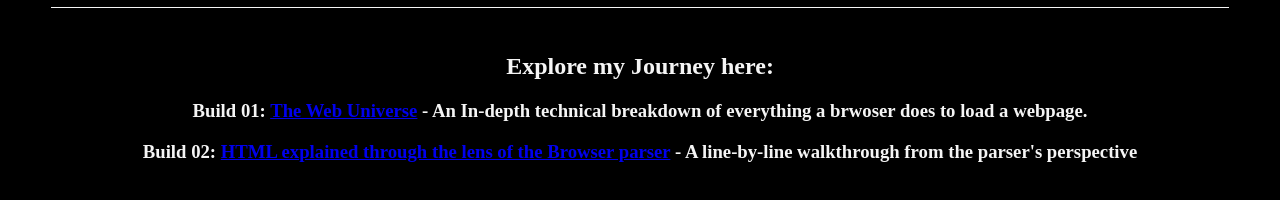
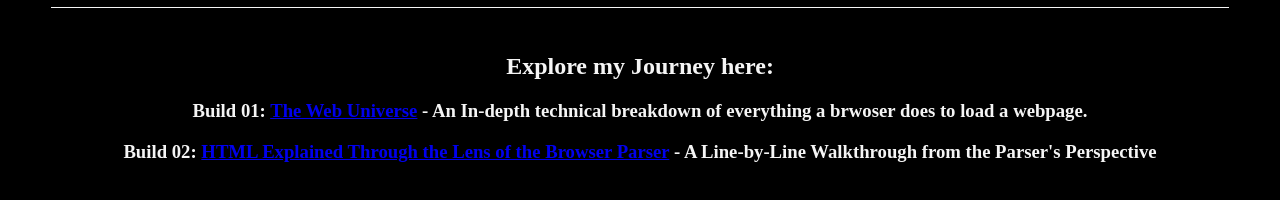
Before and after one commit to SwathiiBaskar/SwathiiBaskar.github.io, a plain HTML site: page index.html in a window 1280 px wide. Shown: the part 410-610 px from the top of the page. Drawn offline with Linux system fonts and the light colour scheme.

Commit message:
Update index.html

```diff
--- a/index.html
+++ b/index.html
@@ -27,6 +27,6 @@
         <br>
         <h2 align="center">Explore my Journey here: </h2>
         <h3 align="center">Build <strong>01: </strong><a href="Build01.html">The Web Universe</a> - An In-depth technical breakdown of everything a brwoser does to load a webpage.</h3>
-        <h3 align="center">Build <strong>02: </strong><a href="Build02.html">HTML explained through the lens of the Browser parser</a> - A line-by-line walkthrough from the parser's perspective</h3>
+        <h3 align="center">Build <strong>02: </strong><a href="Build02.html">HTML Explained Through the Lens of the Browser Parser</a> - A Line-by-Line Walkthrough from the Parser's Perspective</h3>
     </body>
 </html>
```
